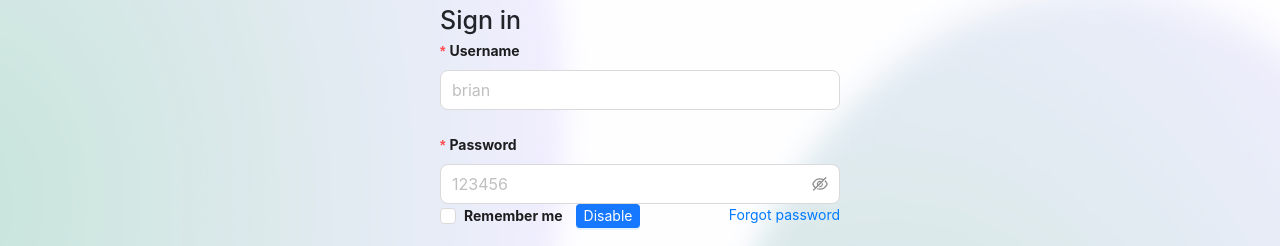
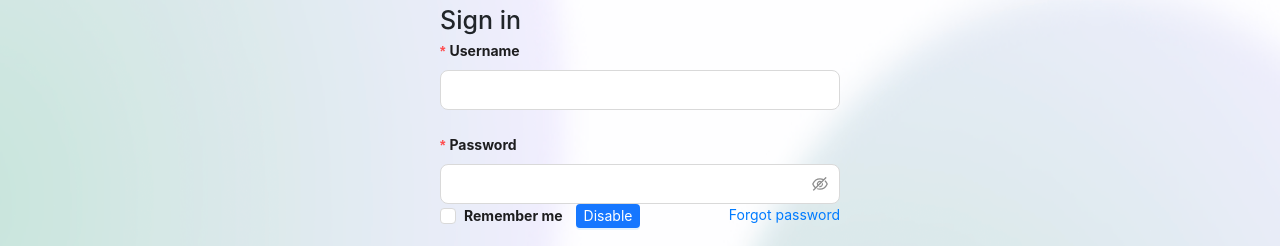
Before and after one commit to vishalkks/housenet, a React (Create React App) app in the folder app/: page /sign-in in a window 1280 px wide. Shown: the part 150-396 px from the top of the page. Built offline with nearby package versions, Linux system fonts and the light colour scheme; what google-maps-react would draw is missing.

Commit message:
finish login

```diff
--- a/app/src/api/GetServiceComponent.js
+++ b/app/src/api/GetServiceComponent.js
@@ -11,6 +11,9 @@ class GetServiceComponent {
   getSignupResponse(values) {
     return axios.post(`${REACT_APP_URL}/api/v1/signup`, values);
   }
+  getSigninResponse(values) {
+    return axios.post(`${REACT_APP_URL}/api/v1/login`, values);
+  }
 }
 
 const objectGetServiceComponent = new GetServiceComponent();
--- a/app/src/pages/Signin.jsx
+++ b/app/src/pages/Signin.jsx
@@ -1,15 +1,15 @@
 import React, { Component } from "react";
 import { Form, Input, Button, message, Checkbox } from "antd";
-import axios from "axios";
 import { Link } from "react-router-dom";
 import Authentication from "../components/Authentication";
+import objectGetServiceComponent from "../api/GetServiceComponent";
 
 class Signin extends Component {
   constructor(props) {
     super(props);
     this.state = {
-      username: "brian",
-      password: "123456",
+      username: "",
+      password: "",
       loading: false,
       checked: false,
       disabled: false,
@@ -21,7 +21,6 @@ class Signin extends Component {
     this.handleCheckboxChange = this.handleCheckboxChange.bind(this);
     this.handleChange = this.handleChange.bind(this);
     this.onClick = this.onClick.bind(this);
-    this.onFinish = this.onFinish.bind(this);
   }
 
   toggleDisable() {
@@ -29,39 +28,47 @@ class Signin extends Component {
   }
 
   handleCheckboxChange(event) {
-    console.log("checked = ", event.target.checked);
+    // console.log("checked = ", event.target.checked);
     this.setState({ checked: event.target.checked });
   }
 
   handleChange(event) {
-    console.log("current state = ", this.state);
+    // console.log("current state = ", this.state);
     this.setState({ [event.target.name]: event.target.value });
   }
 
   onClick() {
-    if (this.state.username === "brian" && this.state.password === "123456") {
-      this.setState({ hasLoginSuccess: true, hasLoginFailed: false });
-      Authentication.registerSuccessEntry(
-        this.state.username,
-        this.state.password
-      );
-      this.props.navigate(`/search/${this.state.username}`); // React v6 navigation
-    } else {
-      this.setState({ hasLoginFailed: true, hasLoginSuccess: false });
-    }
-  }
-
-  onFinish(values) {
     this.setState({ loading: true });
-    axios
-      .post("/api/register", values)
-      .then(() => {
-        message.success("Registration successful!");
-        this.setState({ loading: false });
+    console.log("login finish");
+    objectGetServiceComponent
+      .getSigninResponse({
+        username: this.state.username,
+        password: this.state.password,
+      })
+      .then((response) => {
+        message.success("Login successful!");
+        this.setState({
+          hasLoginSuccess: true,
+          hasLoginFailed: false,
+          loading: false,
+          username: response.data.username,
+          password: response.data.password,
+        });
+        Authentication.registerSuccessEntry(
+          this.state.username,
+          this.state.password
+        );
+        this.props.navigate(`/search/${this.state.username}`); // React v6 navigation
       })
       .catch((error) => {
-        message.error("Registration failed. Please try again.");
-        this.setState({ loading: false });
+        message.error(
+          "Log-in failed. Please check your username and password."
+        );
+        this.setState({
+          hasLoginFailed: true,
+          hasLoginSuccess: false,
+          loading: false,
+        });
         console.error(error);
       });
   }
@@ -74,7 +81,7 @@ class Signin extends Component {
           style={{ maxWidth: 400, margin: "auto", marginTop: 100 }}
         >
           <h1>Sign in</h1>
-          <Form layout="vertical" onFinish={this.onFinish}>
+          <Form layout="vertical">
             <Form.Item
               label="Username"
               name="username"
--- a/app/src/pages/Signup.jsx
+++ b/app/src/pages/Signup.jsx
@@ -8,7 +8,6 @@ const Signup = () => {
 
   const onFinish = (values) => {
     setLoading(true);
-    // Perform registration logic here, e.g. API call to backend
     objectGetServiceComponent
       .getSignupResponse(values)
       .then((response) => {
```
